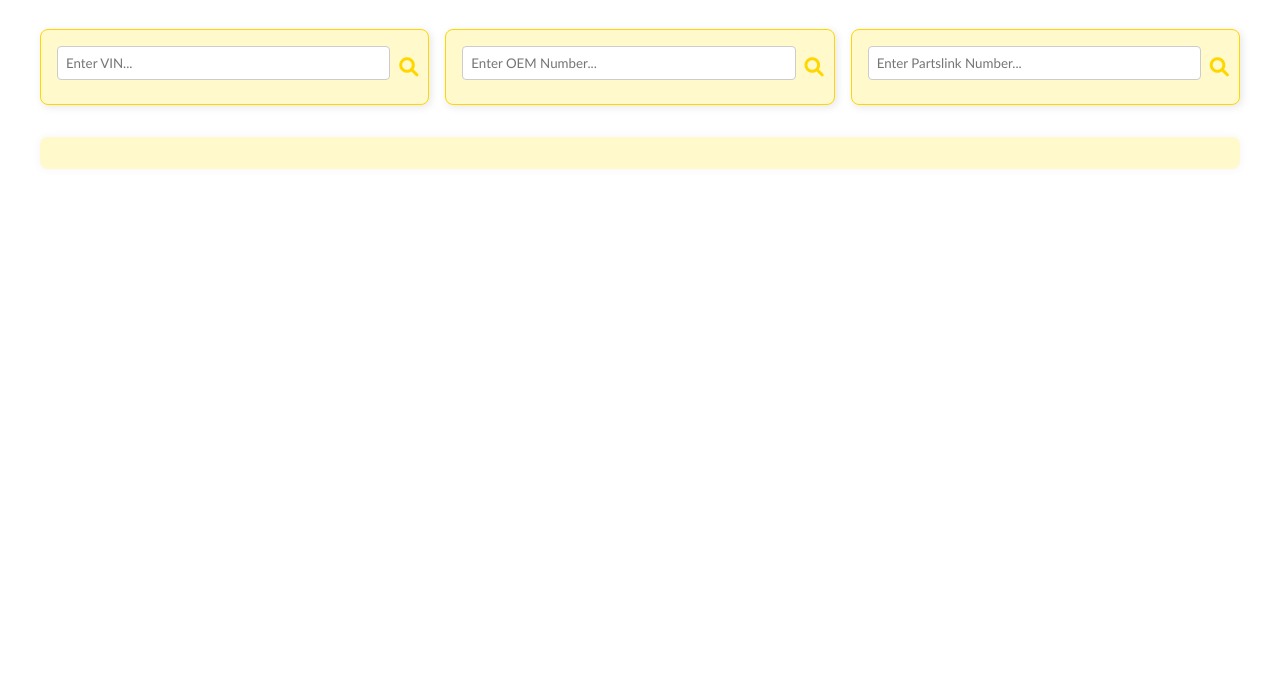
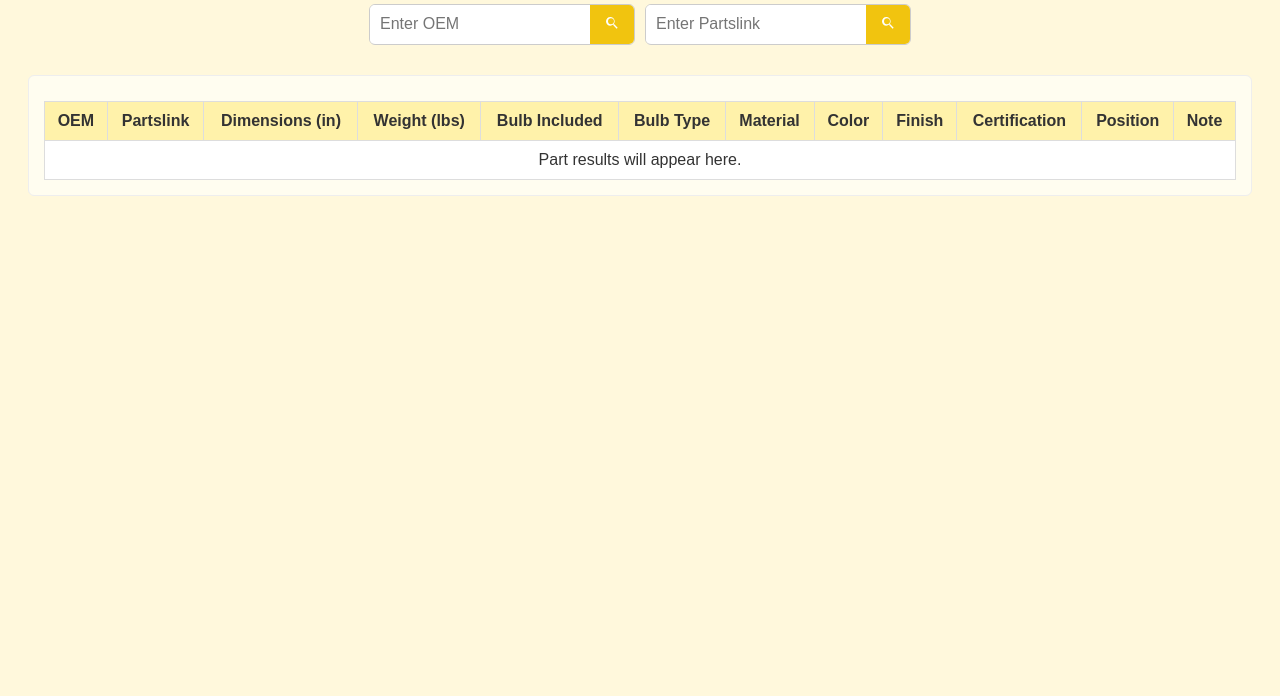
Before and after one commit to chmpzu/vin-oem-partslink, a plain HTML site: page index.html in a window 1280 px wide. Shown: the part 104-800 px from the top of the page. Drawn offline with Linux system fonts and the light colour scheme.

Commit message:
Update index.html

```diff
--- a/index.html
+++ b/index.html
@@ -1,284 +1,183 @@
 <!DOCTYPE html>
 <html lang="en">
 <head>
-  <meta charset="UTF-8">
-  <meta name="viewport" content="width=device-width, initial-scale=1.0">
-  <title>KarParts360 - Product Fitment & Specification</title>
-  <link href="https://cdnjs.cloudflare.com/ajax/libs/font-awesome/6.0.0-beta3/css/all.min.css" rel="stylesheet">
+  <meta charset="UTF-8" />
+  <meta name="viewport" content="width=device-width, initial-scale=1.0"/>
+  <title>Product Fitment and Specification</title>
   <style>
     body {
-      font-family: Calibri, sans-serif;
+      font-family: Arial, sans-serif;
+      background-color: #fff8dc;
+      color: #333;
+      padding: 20px;
+    }
+
+    h1 {
+      color: #d4af37;
+      text-align: center;
+    }
+
+    .search-container {
+      display: flex;
+      justify-content: center;
+      gap: 10px;
+      margin-bottom: 30px;
+      flex-wrap: wrap;
+    }
+
+    .search-group {
+      display: flex;
+      align-items: center;
+      border: 1px solid #ccc;
+      border-radius: 6px;
+      overflow: hidden;
       background-color: #fff;
-      color: #333;
-      padding: 2rem;
     }
-    header {
-      font-family: Calibri, sans-serif;
-      background-color: #FFD700;
-      padding: 1rem;
-      font-size: 1.5rem;
-      font-weight: bold;
-      text-align: center;
-      margin-bottom: 2rem;
+
+    .search-group input {
+      border: none;
+      padding: 10px;
+      width: 200px;
+      outline: none;
+      font-size: 16px;
     }
-    .search-section-wrapper {
-      display: flex;
-      gap: 1rem;
-      margin-bottom: 2rem;
-    }
-    .search-section {
-      flex: 1;
-      padding: 1rem;
-      background-color: #fff9cc;
-      border: 1px solid #ffd700;
-      border-radius: 8px;
-      box-shadow: 2px 2px 8px rgba(0,0,0,0.1);
-      position: relative;
-    }
-    input {
-      width: calc(100% - 40px);
-      padding: 0.5rem;
-      margin-bottom: 0.5rem;
-      border: 1px solid #ccc;
-      border-radius: 4px;
-      font-family: Calibri, sans-serif;
-    }
-    .search-icon {
-      position: absolute;
-      right: 10px;
-      top: 50%;
-      transform: translateY(-50%);
-      font-size: 1.2rem;
-      color: #FFD700;
+
+    .search-group button {
+      background-color: #f1c40f;
+      border: none;
+      padding: 10px 14px;
       cursor: pointer;
     }
-    .results {
-      margin-top: 2rem;
-      background-color: #fff9cc;
-      padding: 1rem;
-      border-radius: 8px;
-      box-shadow: 0 0 10px rgba(0,0,0,0.05);
-      font-family: Calibri, sans-serif;
+
+    .search-group button:hover {
+      background-color: #d4af37;
     }
-    .section-label {
-      font-size: 1.2rem;
-      margin-top: 1rem;
-      font-weight: bold;
+
+    .search-group button svg {
+      width: 16px;
+      height: 16px;
+      fill: #fff;
     }
+
+    .result-box {
+      background-color: #fffdf0;
+      border: 1px solid #eee;
+      padding: 15px;
+      margin-bottom: 30px;
+      font-size: 16px;
+      border-radius: 6px;
+    }
+
     table {
       width: 100%;
       border-collapse: collapse;
-      margin-top: 1rem;
+      margin-top: 10px;
+      background-color: #fffef3;
+      font-family: Arial, sans-serif;
+      color: #333;
     }
+
     th, td {
-      padding: 0.5rem;
-      text-align: left;
       border: 1px solid #ddd;
+      padding: 10px;
+      text-align: center;
     }
+
     th {
-      background-color: #FFD700;
+      background-color: #fff2aa;
+      font-weight: bold;
     }
-    .horizontal-section {
-      display: flex;
-      gap: 2rem;
-      margin-bottom: 1rem;
+
+    td {
+      background-color: #fff;
     }
   </style>
 </head>
 <body>
-  <header>KarParts360 - Product Fitment & Specification</header>
+  <h1>Product Fitment and Specification</h1>
 
-  <div class="search-section-wrapper">
-    <div class="search-section">
-      <input type="text" id="vin" placeholder="Enter VIN..." oninput="searchVIN(event)" onkeydown="handleKeyDown(event, 'vin')">
-      <i class="fas fa-search search-icon" onclick="searchVIN()"></i>
+  <div class="search-container">
+    <div class="search-group">
+      <input type="text" id="oemInput" placeholder="Enter OEM">
+      <button onclick="searchOEMPartslink('oem')">
+        <svg viewBox="0 0 24 24"><path d="M15.5 14h-.79l-.28-.27A6.471 6.471 0 0 0 16 9.5 6.5 6.5 0 1 0 9.5 16a6.471 6.471 0 0 0 4.23-1.57l.27.28v.79l5 5L20.5 19l-5-5zm-6 0C8 14 6 12 6 9.5S8 5 10.5 5 15 7 15 9.5 13 14 10.5 14z"/></svg>
+      </button>
     </div>
 
-    <div class="search-section">
-      <input type="text" id="oem" placeholder="Enter OEM Number..." oninput="searchOEM(event)" onkeydown="handleKeyDown(event, 'oem')">
-      <i class="fas fa-search search-icon" onclick="searchOEM()"></i>
-    </div>
-
-    <div class="search-section">
-      <input type="text" id="partslink" placeholder="Enter Partslink Number..." oninput="searchPartslink(event)" onkeydown="handleKeyDown(event, 'partslink')">
-      <i class="fas fa-search search-icon" onclick="searchPartslink()"></i>
+    <div class="search-group">
+      <input type="text" id="partslinkInput" placeholder="Enter Partslink">
+      <button onclick="searchOEMPartslink('partslink')">
+        <svg viewBox="0 0 24 24"><path d="M15.5 14h-.79l-.28-.27A6.471 6.471 0 0 0 16 9.5 6.5 6.5 0 1 0 9.5 16a6.471 6.471 0 0 0 4.23-1.57l.27.28v.79l5 5L20.5 19l-5-5zm-6 0C8 14 6 12 6 9.5S8 5 10.5 5 15 7 15 9.5 13 14 10.5 14z"/></svg>
+      </button>
     </div>
   </div>
 
-  <div class="results" id="results"></div>
+  <div class="result-box">
+    <table id="partResult">
+      <thead>
+        <tr>
+          <th>OEM</th>
+          <th>Partslink</th>
+          <th>Dimensions (in)</th>
+          <th>Weight (lbs)</th>
+          <th>Bulb Included</th>
+          <th>Bulb Type</th>
+          <th>Material</th>
+          <th>Color</th>
+          <th>Finish</th>
+          <th>Certification</th>
+          <th>Position</th>
+          <th>Note</th>
+        </tr>
+      </thead>
+      <tbody>
+        <tr><td colspan="12" style="text-align:center;">Part results will appear here.</td></tr>
+      </tbody>
+    </table>
+  </div>
 
   <script>
-    function searchVIN() {
-      const vinInput = document.getElementById('vin');
-      const vin = vinInput.value.trim();
-      const results = document.getElementById('results');
-      results.innerHTML = '';
-      if (vin.length === 17) {
-        fetch(`https://vpic.nhtsa.dot.gov/api/vehicles/DecodeVin/${vin}?format=json`)
-          .then(res => res.json())
-          .then(data => {
-            vinInput.value = '';
-            const get = (label) => {
-              const found = data.Results.find(r => r.Variable === label);
-              return found ? found.Value : 'N/A';
-            };
+    async function searchOEMPartslink(type) {
+      const inputId = type === 'oem' ? 'oemInput' : 'partslinkInput';
+      const value = document.getElementById(inputId).value.trim().toLowerCase();
+      if (!value) return;
+      document.getElementById(inputId).value = "";
 
-            results.innerHTML = `
-              <div class="section-label">🔍 Basic Vehicle Information</div>
-              <p><strong>VIN:</strong> ${vin}</p>
-              <p><strong>Make:</strong> ${get('Make')}</p>
-              <p><strong>Model:</strong> ${get('Model')}</p>
-              <p><strong>Trim:</strong> ${get('Trim')}</p>
-              <p><strong>Model Year:</strong> ${get('Model Year')}</p>
-              <p><strong>Body Style:</strong> ${get('Body Style')}</p>
-              <p><strong>Engine:</strong> ${get('Engine Model')}</p>
-              <p><strong>Fuel Type:</strong> ${get('Fuel Type - Primary')}</p>
-              <p><strong>Drive Type:</strong> ${get('Drive Type')}</p>
-              <p><strong>Assembly Plant:</strong> ${get('Plant City')}</p>
-            `;
-          });
-      }
-    }
+      try {
+        const res = await fetch("oem_partslink_data.json");  // Make sure this is a correct path for your JSON data
+        const data = await res.json();
 
-    function searchOEM() {
-      const oemInput = document.getElementById('oem');
-      const oem = oemInput.value.trim().toUpperCase();
-      fetch('OEM_Partslink_Info_All_Makes.json')
-        .then(res => res.json())
-        .then(data => {
-          const match = data.find(p => p["OEM Number"] === oem);
-          if (match) {
-            document.getElementById('results').innerHTML = formatPartResult(match);
-          } else {
-            document.getElementById('results').innerHTML = `<p>No results found for OEM: ${oem}</p>`;
-          }
-          oemInput.value = '';
+        const results = data.filter(item => item[type].toLowerCase() === value);
+        const tbody = document.querySelector("#partResult tbody");
+        tbody.innerHTML = "";
+
+        if (results.length === 0) {
+          tbody.innerHTML = `<tr><td colspan="12" style="text-align:center;">No results found.</td></tr>`;
+          return;
+        }
+
+        results.forEach(p => {
+          const row = document.createElement("tr");
+          row.innerHTML = `
+            <td>${p.oem}</td>
+            <td>${p.partslink}</td>
+            <td>${p.dimensions}</td>
+            <td>${p.weight}</td>
+            <td>${p.bulb_included}</td>
+            <td>${p.bulb_type}</td>
+            <td>${p.material}</td>
+            <td>${p.color}</td>
+            <td>${p.finish}</td>
+            <td>${p.certification}</td>
+            <td>${p.position}</td>
+            <td>${p.note}</td>
+          `;
+          tbody.appendChild(row);
         });
-    }
 
-    function searchPartslink() {
-      const partslinkInput = document.getElementById('partslink');
-      const partslink = partslinkInput.value.trim().toUpperCase();
-      fetch('OEM_Partslink_Info_All_Makes.json')
-        .then(res => res.json())
-        .then(data => {
-          const match = data.find(p => p["Partslink Number"] === partslink);
-          if (match) {
-            document.getElementById('results').innerHTML = formatPartResult(match);
-          } else {
-            document.getElementById('results').innerHTML = `<p>No results found for Partslink: ${partslink}</p>`;
-          }
-          partslinkInput.value = '';
-        });
-    }
-
-    function formatPartResult(part) {
-      return `
-        <div class="horizontal-section">
-          <div>
-            <div class="section-label">🔧 Part Information</div>
-            <table>
-              <tr>
-                <th>PartsLink Number</th>
-                <td>${part["Partslink Number"]}</td>
-              </tr>
-              <tr>
-                <th>Part Type</th>
-                <td>${part["Part Name"]}</td>
-              </tr>
-              <tr>
-                <th>Position</th>
-                <td>${part["Position"]}</td>
-              </tr>
-              <tr>
-                <th>OEM Style Replacement</th>
-                <td>Yes</td>
-              </tr>
-              <tr>
-                <th>OEM Number Reference</th>
-                <td>${part["OEM Number"]}</td>
-              </tr>
-            </table>
-          </div>
-          <div>
-            <div class="section-label">🚗 Compatible Vehicle Applications</div>
-            <table>
-              <tr>
-                <th>Make</th>
-                <td>${part["Make"]}</td>
-              </tr>
-              <tr>
-                <th>Model</th>
-                <td>${part["Model"]}</td>
-              </tr>
-              <tr>
-                <th>Years Compatible</th>
-                <td>${part["Year"]}</td>
-              </tr>
-              <tr>
-                <th>Position on Vehicle</th>
-                <td>${part["Position"]}</td>
-              </tr>
-            </table>
-          </div>
-          <div>
-            <div class="section-label">🛠️ Typical Features</div>
-            <table>
-              <tr>
-                <th>Dimensions (inches)</th>
-                <td>${part["Dimensions"]}</td>
-              </tr>
-              <tr>
-                <th>Weight (lbs)</th>
-                <td>${part["Weight"]}</td>
-              </tr>
-              <tr>
-                <th>Bulbs Included</th>
-                <td>${part["Bulb Included"]}</td>
-              </tr>
-              <tr>
-                <th>Type of Bulb</th>
-                <td>${part["Bulb Type"] || "N/A"}</td>
-              </tr>
-              <tr>
-                <th>Material</th>
-                <td>${part["Material"]}</td>
-              </tr>
-              <tr>
-                <th>Color</th>
-                <td>${part["Color"]}</td>
-              </tr>
-              <tr>
-                <th>Finish</th>
-                <td>${part["Finish"]}</td>
-              </tr>
-              <tr>
-                <th>Certification</th>
-                <td>${part["Certification"]}</td>
-              </tr>
-              <tr>
-                <th>Position</th>
-                <td>${part["Position"]}</td>
-              </tr>
-              <tr>
-                <th>Note</th>
-                <td>${part["Type of Lens"] || "Lens type or other description available"}</td>
-              </tr>
-            </table>
-          </div>
-        </div>
-      `;
-    }
-
-    function handleKeyDown(event, searchType) {
-      if (event.key === 'Enter') {
-        if (searchType === 'vin') {
-          searchVIN();
-        } else if (searchType === 'oem') {
-          searchOEM();
-        } else if (searchType === 'partslink') {
-          searchPartslink();
-        }
+      } catch (err) {
+        alert("Error loading parts data.");
+        console.error(err);
       }
     }
   </script>
```
